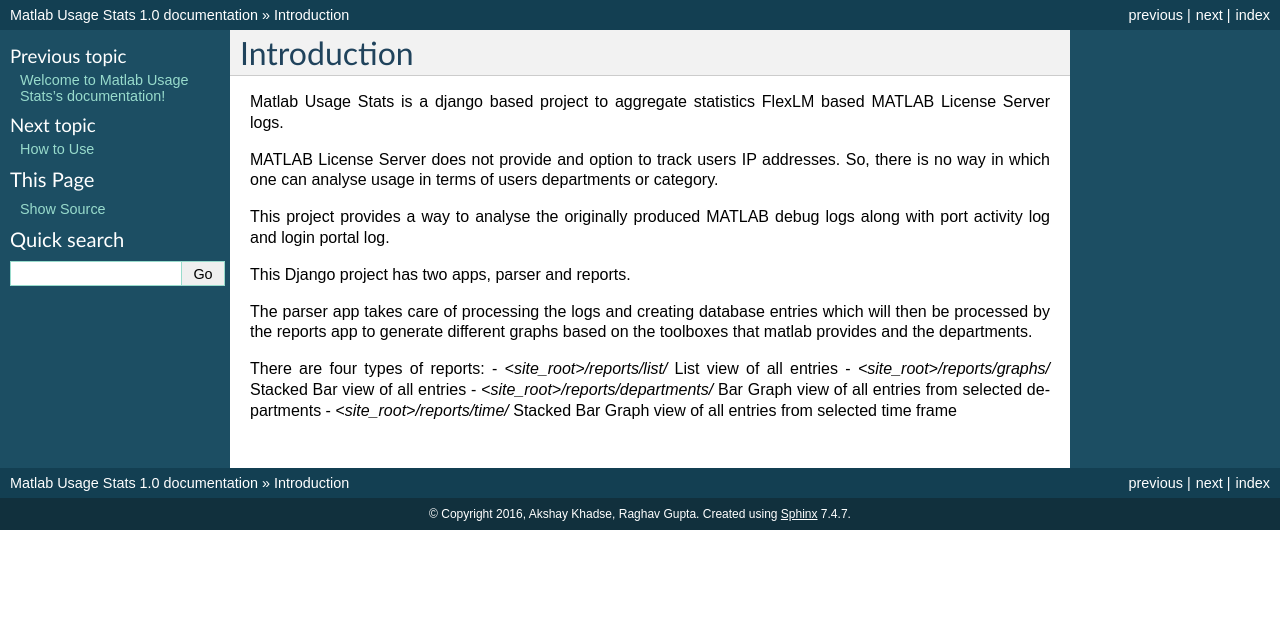
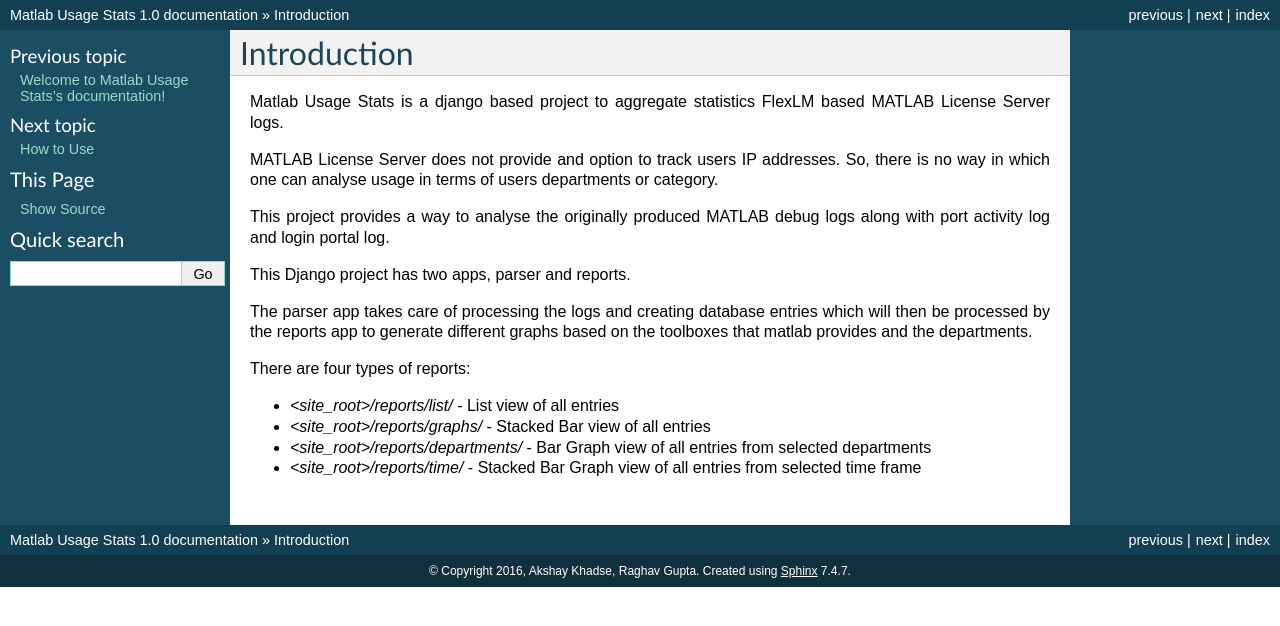
Before and after one commit to akshaykhadse/matlab-usage-stats, a Sphinx documentation site: the page built from docs/introduction.rst, in a window 1280 px wide. Shown: the top 626 px of the page. Built offline with Sphinx 7.4.7, drawn with Linux system fonts in a browser that asks for light colours.

Commit message:
Updated Documentation
- Addded content to introduction.rst and howtouse.rst
- Updated README.md
- Added sphinx requirement for readthedocs

```diff
--- a/docs/index.rst
+++ b/docs/index.rst
@@ -13,7 +13,6 @@
 
    introduction
    howtouse
-   working
    modules/modules
 
 Indices and tables
--- a/docs/introduction.rst
+++ b/docs/introduction.rst
@@ -12,7 +12,8 @@
 The parser app takes care of processing the logs and creating database entries which will then be processed by the reports app to generate different graphs based on the toolboxes that matlab provides and the departments.
 
 There are four types of reports:
-- `<site_root>/reports/list/` List view of all entries
-- `<site_root>/reports/graphs/` Stacked Bar view of all entries
-- `<site_root>/reports/departments/` Bar Graph view of all entries from selected departments
-- `<site_root>/reports/time/` Stacked Bar Graph view of all entries from selected time frame
+
+- `<site_root>/reports/list/` - List view of all entries
+- `<site_root>/reports/graphs/` - Stacked Bar view of all entries
+- `<site_root>/reports/departments/` - Bar Graph view of all entries from selected departments
+- `<site_root>/reports/time/` - Stacked Bar Graph view of all entries from selected time frame
--- a/docs/working.rst
+++ /dev/null
@@ -1,2 +0,0 @@
-Working
-=======
```
Also changed, not shown: docs/howtouse.rst (+6 -2 lines).
